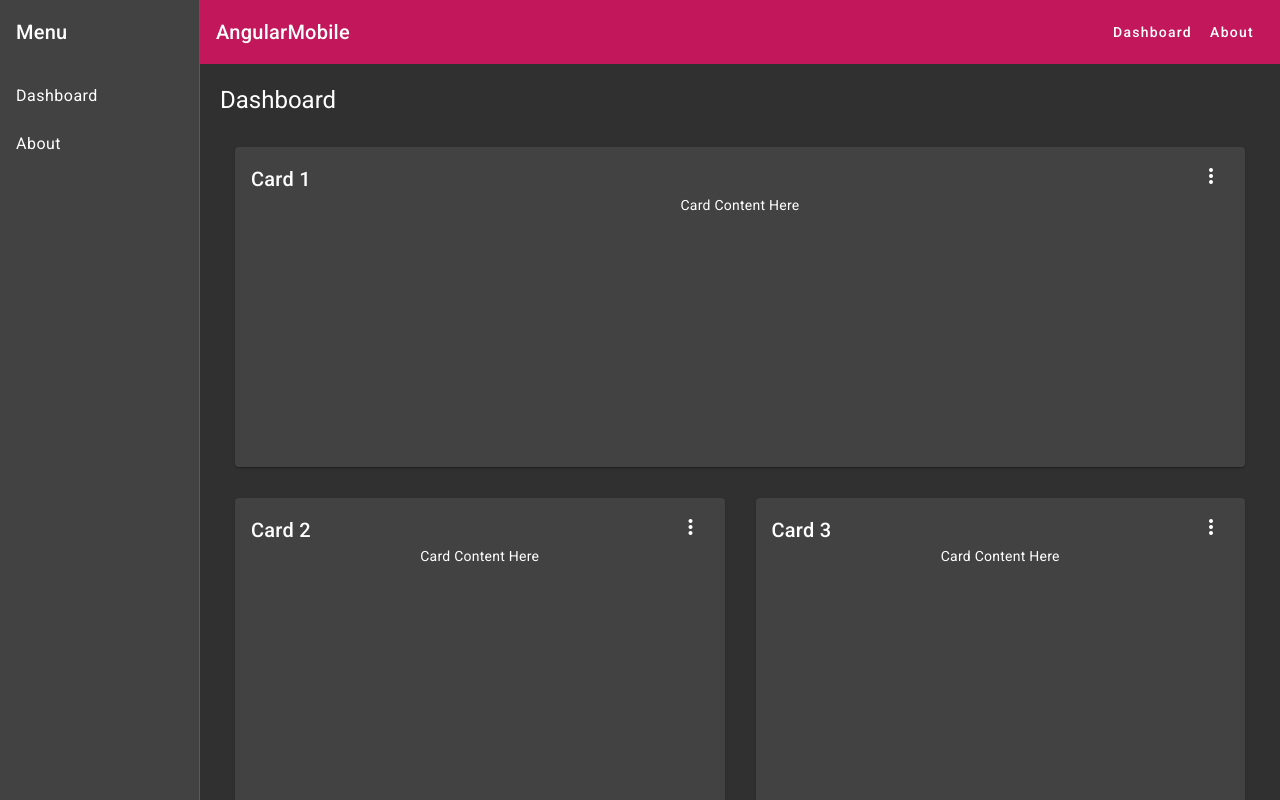
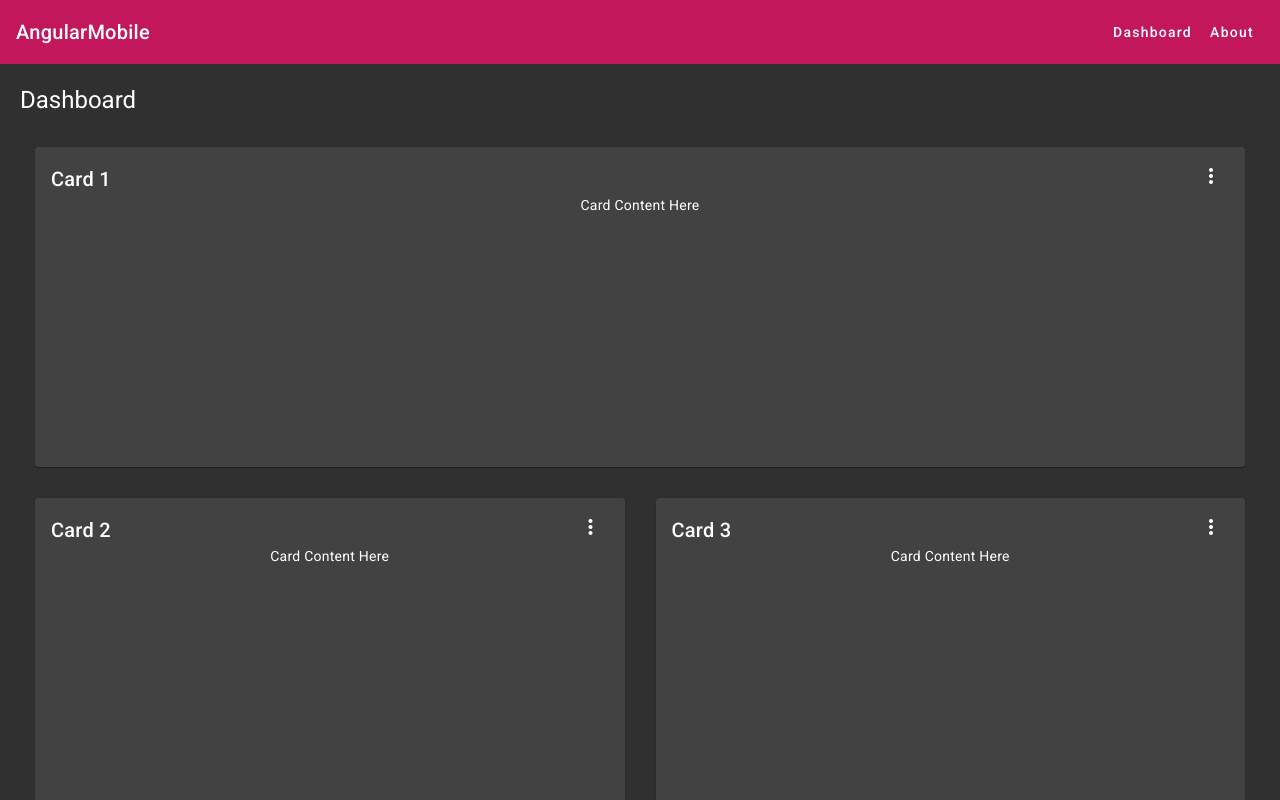
Before and after one commit to Kaser-slaiby/AngularMobile, an Angular app: page / in a window 1280 px wide. Built offline with nearby package versions, Linux system fonts and the light colour scheme.

Commit message:
add routerLinkActive

```diff
--- a/src/app/app-navigation/app-navigation.component.html
+++ b/src/app/app-navigation/app-navigation.component.html
@@ -1,12 +1,11 @@
 <mat-sidenav-container class="sidenav-container">
   <mat-sidenav #drawer class="sidenav" fixedInViewport
       [attr.role]="(isHandset$ | async) ? 'dialog' : 'navigation'"
-      [mode]="(isHandset$ | async) ? 'over' : 'side'"
-      [opened]="(isHandset$ | async) === false">
-    <mat-toolbar>Menu</mat-toolbar>
+      [mode]="(isHandset$ | async) ? 'over' : 'side'">
+    <mat-toolbar color="primary">Menu</mat-toolbar>
     <mat-nav-list>
-      <a mat-list-item routerLink="/" (click)="drawer.toggle()">Dashboard</a>
-      <a mat-list-item routerLink="/about" (click)="drawer.toggle()">About</a>
+      <a mat-list-item routerLink="/" routerLinkActive="active-link" (click)="drawer.toggle()">Dashboard</a>
+      <a mat-list-item routerLink="/about" routerLinkActive="active-link" (click)="drawer.toggle()">About</a>
     </mat-nav-list>
   </mat-sidenav>
   <mat-sidenav-content>
@@ -22,8 +21,8 @@
       <span>AngularMobile</span>
       <span class="spacer"></span>
       <div [class.hidden]="isHandset$ | async">
-        <a mat-button routerLink="/">Dashboard</a>
-        <a mat-button routerLink="/about">About</a>
+        <a mat-button routerLink="/" routerLinkActive="active-link">Dashboard</a>
+        <a mat-button routerLink="/about" routerLinkActive="active-link">About</a>
       </div>
     </mat-toolbar>
     <!-- Add Content Here -->
--- a/src/app/app-navigation/app-navigation.component.scss
+++ b/src/app/app-navigation/app-navigation.component.scss
@@ -6,9 +6,9 @@
   width: 200px;
 }
 
-.sidenav .mat-toolbar {
-  background: inherit;
-}
+// .sidenav .mat-toolbar {
+//   background: inherit;
+// }
 
 .mat-toolbar.mat-primary {
   position: sticky;
@@ -23,3 +23,7 @@
 .hidden {
   display: none;
 }
+
+.active-link {
+  color: #f36e01;
+}
```
